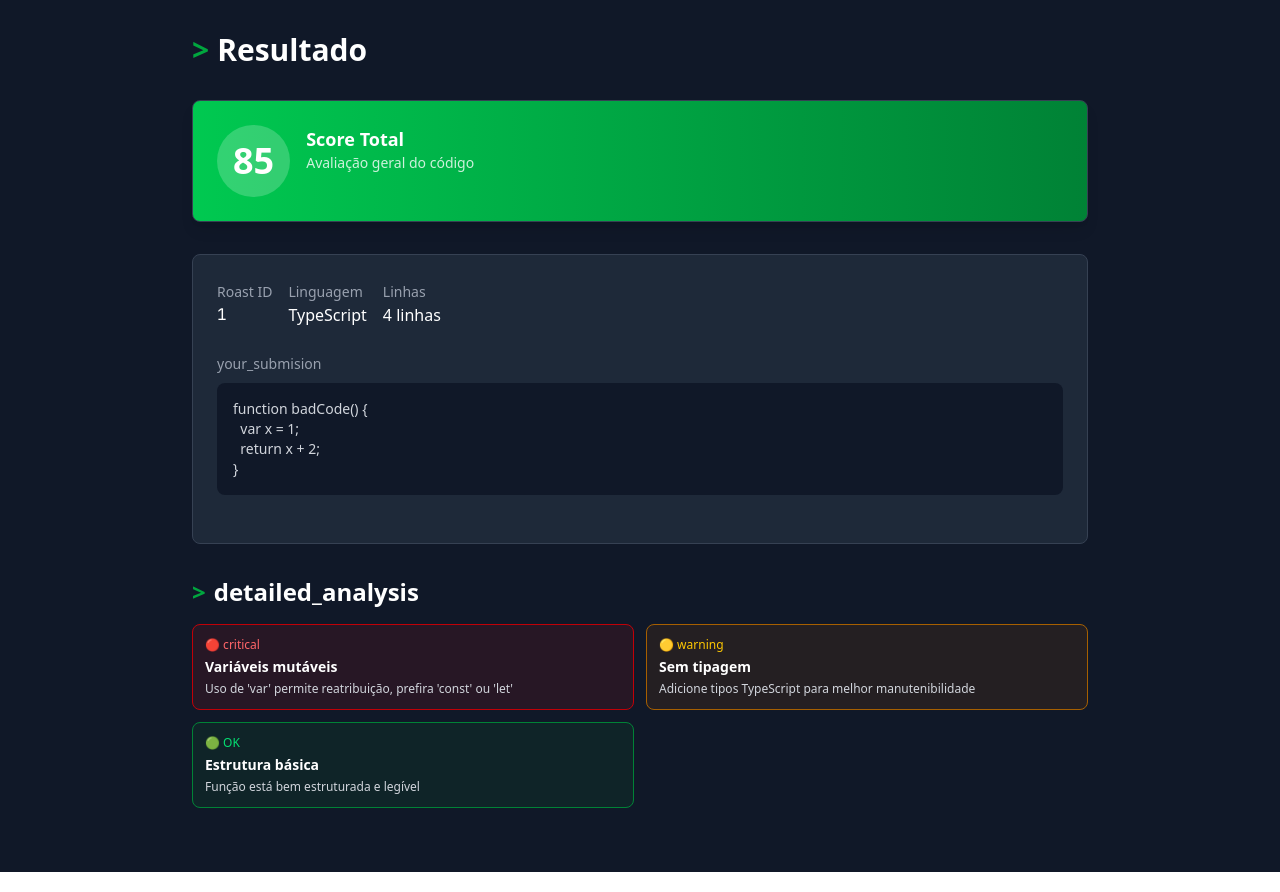
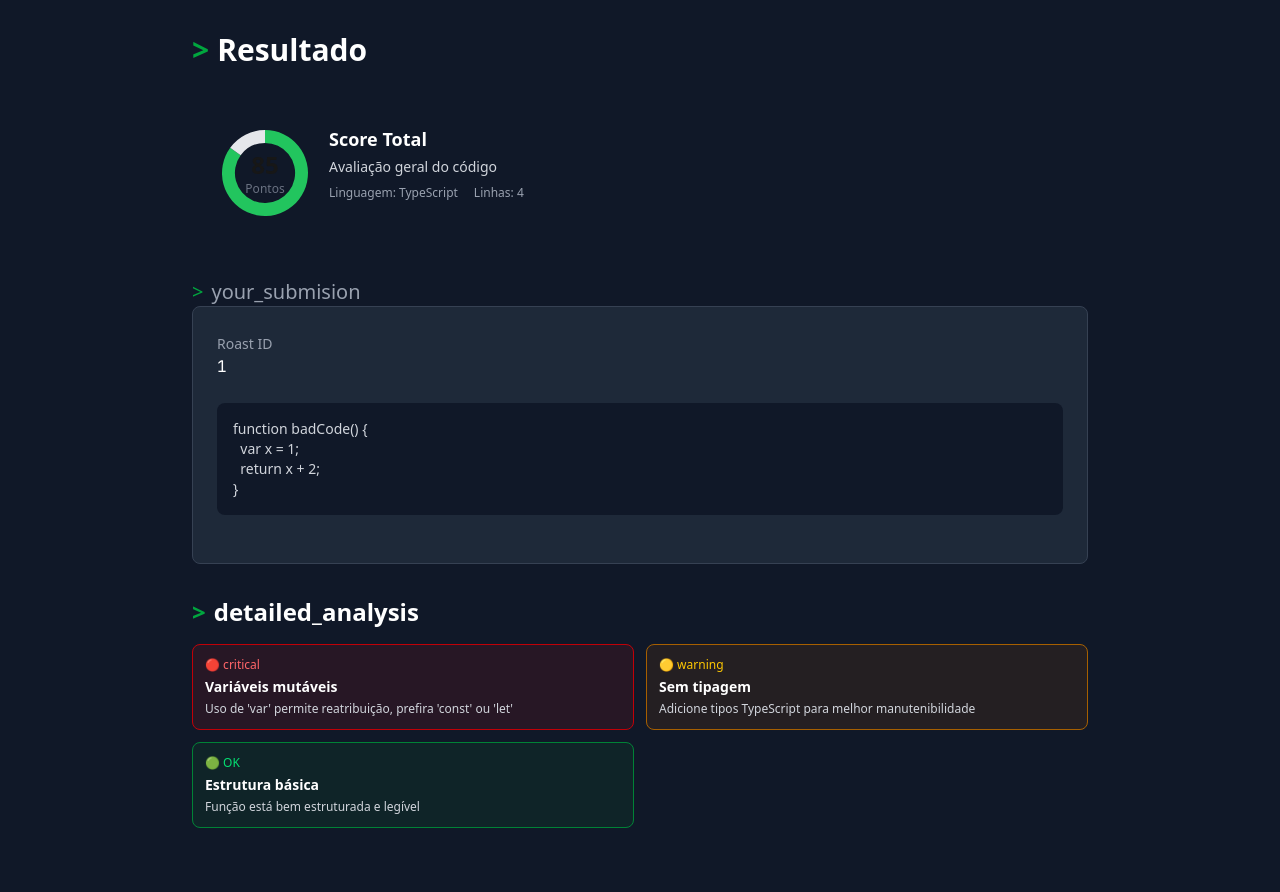
Before and after one commit to gallodev1994/nlw_operator, a Next.js app: page /roast/1 in a window 1280 px wide. Built offline with nearby package versions, Linux system fonts and the light colour scheme.

Commit message:
feat: use AnalysisCard with language and lineCount, fix hydration error, update score ring colors

```diff
--- a/package.json
+++ b/package.json
@@ -27,8 +27,8 @@
     "nanoid": "^5.0.0",
     "next": "16.1.6",
     "pg": "^8.20.0",
-    "react": "19.2.3",
-    "react-dom": "19.2.3",
+    "react": "19.2.4",
+    "react-dom": "19.2.4",
     "recharts": "^3.8.0",
     "shiki": "^4.0.2",
     "tailwind-merge": "^3.5.0",
--- a/src/app/page.tsx
+++ b/src/app/page.tsx
@@ -1,6 +1,7 @@
 import { Button } from "@/components/ui/button";
 import { CodeEditor } from "@/components/ui/code-editor";
 import { Switch } from "@/components/ui/switch";
+import Link from "next/link";
 import {
   Table,
   TableBody,
@@ -17,7 +18,9 @@ export default function Home() {
         <h1 className="text-4xl">
           <span className="text-green-600 mr-2">{">"}</span>devroast
         </h1>
-        <span className="mt-2 text-gray-500">leaderboard</span>
+        <Link href={"/leaderboard"}>
+          <span className="mt-2 text-gray-500">leaderboard</span>
+        </Link>
       </header>
       <section className="mt-20 flex items-center justify-center">
         <div className="mb-5">
--- a/src/app/result/[id]/page.tsx
+++ /dev/null
@@ -1,59 +0,0 @@
-export default async function ResultPage({
-  params,
-}: {
-  params: Promise<{ id: string }>;
-}) {
-  const { id } = await params;
-
-  return (
-    <main className="min-h-screen bg-gray-900 p-8">
-      <div className="max-w-4xl mx-auto">
-        <div className="flex items-center justify-between mb-8">
-          <h1 className="text-3xl font-bold text-white">
-            <span className="text-green-600 mr-2">{">"}</span>Resultado
-          </h1>
-        </div>
-
-        <div className="bg-gray-800 rounded-lg p-6 border border-gray-700">
-          <div className="mb-6">
-            <span className="text-gray-400 text-sm">Roast ID</span>
-            <p className="text-white font-mono">{id}</p>
-          </div>
-
-          <div className="mb-6">
-            <span className="text-gray-400 text-sm">Score</span>
-            <p className="text-4xl font-bold text-green-500 mt-1">85</p>
-          </div>
-
-          <div className="mb-6">
-            <span className="text-gray-400 text-sm">Código Analisado</span>
-            <div className="mt-2 bg-gray-900 rounded-lg p-4">
-              <pre className="text-gray-300 text-sm overflow-x-auto">
-                {`function badCode() {
-  var x = 1;
-  return x + 2;
-}`}
-              </pre>
-            </div>
-          </div>
-
-          <div className="mb-6">
-            <span className="text-gray-400 text-sm">Feedback</span>
-            <p className="text-white mt-1">
-              Seu código está razoável, mas pode melhorar!
-            </p>
-          </div>
-
-          <div className="mb-6">
-            <span className="text-gray-400 text-sm">Sugestões</span>
-            <ul className="text-white mt-1 list-disc list-inside">
-              <li>Use const/let em vez de var</li>
-              <li>Adicione tipagem TypeScript</li>
-              <li>Adicione comentários</li>
-            </ul>
-          </div>
-        </div>
-      </div>
-    </main>
-  );
-}
--- a/src/app/roast/[id]/page.tsx
+++ b/src/app/roast/[id]/page.tsx
@@ -1,15 +1,16 @@
+"use client";
+
 import { AnalysisCard } from "@/components/ui/analysis-card";
 
-function getScoreGradient(score: number): string {
-  if (score < 40) {
-    return "from-red-500 to-red-700";
-  } else if (score < 70) {
-    return "from-yellow-500 to-yellow-700";
-  }
-  return "from-green-500 to-green-700";
+export default function ResultPage({
+  params,
+}: {
+  params: Promise<{ id: string }>;
+}) {
+  return <ResultPageContent params={params} />;
 }
 
-export default async function ResultPage({
+async function ResultPageContent({
   params,
 }: {
   params: Promise<{ id: string }>;
@@ -19,7 +20,6 @@ export default async function ResultPage({
   const score = 85;
   const language = "TypeScript";
   const lineCount = 4;
-  const gradient = getScoreGradient(score);
 
   const analysisItems = [
     {
@@ -50,43 +50,31 @@ export default async function ResultPage({
         </div>
 
         <div className="mb-8">
-          <div
-            className={`rounded-lg border border-gray-700 bg-gradient-to-r ${gradient} p-6 shadow-lg`}
-          >
-            <div className="flex items-start gap-4">
-              <div className="bg-white/20 rounded-full p-4">
-                <span className="text-4xl font-bold text-white">{score}</span>
-              </div>
-              <div>
-                <h3 className="text-lg font-semibold text-white">
-                  Score Total
-                </h3>
-                <p className="text-white/80 text-sm">
-                  Avaliação geral do código
-                </p>
-              </div>
-            </div>
-          </div>
+          <AnalysisCard
+            title="Score Total"
+            score={score}
+            variant="ghost"
+            label="Pontos"
+            description="Avaliação geral do código"
+            language={language}
+            lineCount={lineCount}
+          />
         </div>
 
+        <h2>
+          <span className="text-gray-400 text-xl">
+            <span className="text-green-600 mr-2">{">"}</span>your_submision
+          </span>
+        </h2>
         <div className="bg-gray-800 rounded-lg p-6 border border-gray-700 mb-8">
           <div className="flex gap-4 mb-6">
             <div>
               <span className="text-gray-400 text-sm">Roast ID</span>
               <p className="text-white font-mono">{id}</p>
             </div>
-            <div>
-              <span className="text-gray-400 text-sm">Linguagem</span>
-              <p className="text-white">{language}</p>
-            </div>
-            <div>
-              <span className="text-gray-400 text-sm">Linhas</span>
-              <p className="text-white">{lineCount} linhas</p>
-            </div>
           </div>
 
           <div className="mb-6">
-            <span className="text-gray-400 text-sm">your_submision</span>
             <div className="mt-2 bg-gray-900 rounded-lg p-4">
               <pre className="text-gray-300 text-sm overflow-x-auto">
                 {`function badCode() {
--- a/src/components/ui/analysis-card.tsx
+++ b/src/components/ui/analysis-card.tsx
@@ -1,3 +1,5 @@
+"use client";
+
 import { tv, type VariantProps } from "tailwind-variants";
 import { ScoreRing } from "./score-ring";
 
@@ -25,6 +27,8 @@ interface AnalysisCardProps extends AnalysisCardVariants {
   description?: string;
   className?: string;
   children?: React.ReactNode;
+  language?: string;
+  lineCount?: number;
 }
 
 export const AnalysisCard = ({
@@ -36,15 +40,45 @@ export const AnalysisCard = ({
   variant,
   className,
   children,
+  language,
+  lineCount,
 }: AnalysisCardProps) => {
+  const isGhost = variant === "ghost";
+
   return (
     <div className={analysisCardVariants({ variant, className })}>
       <div className="flex items-start gap-4">
         <ScoreRing score={score} maxScore={maxScore} label={label} />
         <div className="flex-1">
-          <h3 className="text-lg font-semibold text-gray-900">{title}</h3>
+          <h3
+            className={`text-lg font-semibold ${isGhost ? "text-white" : "text-gray-900"}`}
+          >
+            {title}
+          </h3>
           {description && (
-            <p className="mt-1 text-sm text-gray-500">{description}</p>
+            <p
+              className={`mt-1 text-sm ${isGhost ? "text-gray-300" : "text-gray-500"}`}
+            >
+              {description}
+            </p>
+          )}
+          {(language || lineCount) && (
+            <div className="flex gap-4 mt-2">
+              {language && (
+                <span
+                  className={`text-xs ${isGhost ? "text-gray-400" : "text-gray-500"}`}
+                >
+                  Linguagem: {language}
+                </span>
+              )}
+              {lineCount && (
+                <span
+                  className={`text-xs ${isGhost ? "text-gray-400" : "text-gray-500"}`}
+                >
+                  Linhas: {lineCount}
+                </span>
+              )}
+            </div>
           )}
           {children}
         </div>
--- a/src/components/ui/code-editor.tsx
+++ b/src/components/ui/code-editor.tsx
@@ -44,6 +44,7 @@ interface CodeEditorProps {
   cols?: number;
   minLines?: number;
   autoDetect?: boolean;
+  maxLength?: number;
 }
 
 export const CodeEditor = ({
@@ -58,6 +59,7 @@ export const CodeEditor = ({
   className,
   minLines = 18,
   autoDetect = true,
+  maxLength = 2000,
   ...props
 }: CodeEditorProps) => {
   const [internalValue, setInternalValue] = useState(defaultValue);
@@ -136,13 +138,16 @@ export const CodeEditor = ({
   const handleChange = useCallback(
     (e: React.ChangeEvent<HTMLTextAreaElement>) => {
       const newValue = e.target.value;
+      if (newValue.length > maxLength) {
+        return;
+      }
       if (!isControlled) {
         setInternalValue(newValue);
       }
       onChange?.(newValue);
       handleLanguageDetect(newValue);
     },
-    [isControlled, onChange, handleLanguageDetect],
+    [isControlled, onChange, handleLanguageDetect, maxLength],
   );
 
   const handlePaste = useCallback(
@@ -245,8 +250,12 @@ export const CodeEditor = ({
             className="min-h-0 w-full h-full bg-transparent text-transparent caret-white font-mono text-sm leading-6 p-4 resize-none focus:outline-none focus:ring-0 border-none overflow-auto whitespace-pre-wrap break-words"
             spellCheck={false}
             style={{ position: "relative", zIndex: 1 }}
+            maxLength={maxLength}
             {...props}
           />
+        </div>
+        <div className="absolute bottom-2 right-[28px] text-xs text-gray-500 font-mono bg-gray-800/80 px-2 py-0.5 rounded">
+          {currentValue.length}/{maxLength}
         </div>
       </div>
     </div>
--- a/src/components/ui/score-ring.tsx
+++ b/src/components/ui/score-ring.tsx
@@ -80,8 +80,7 @@ export const ScoreRing = ({
 };
 
 function getScoreColor(percentage: number): string {
-  if (percentage >= 80) return "rgb(34 197 94)";
-  if (percentage >= 60) return "rgb(59 130 246)";
-  if (percentage >= 40) return "rgb(234 179 8)";
+  if (percentage >= 70) return "rgb(34 197 94)";
+  if (percentage >= 50) return "rgb(234 179 8)";
   return "rgb(239 68 68)";
 }
```
Also changed, not shown: specs/AGENTS.md (added, +122 -0 lines), 1 other file (tests, documents, lock files or other folders).
